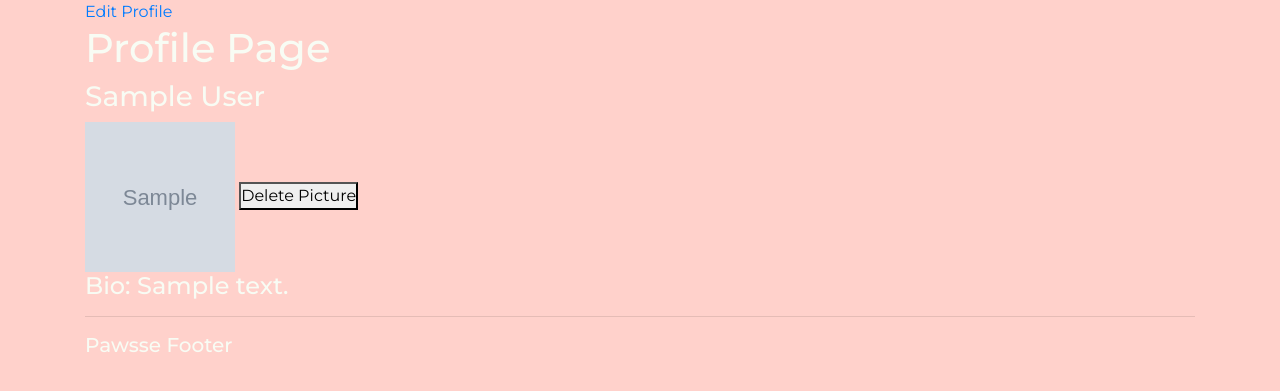
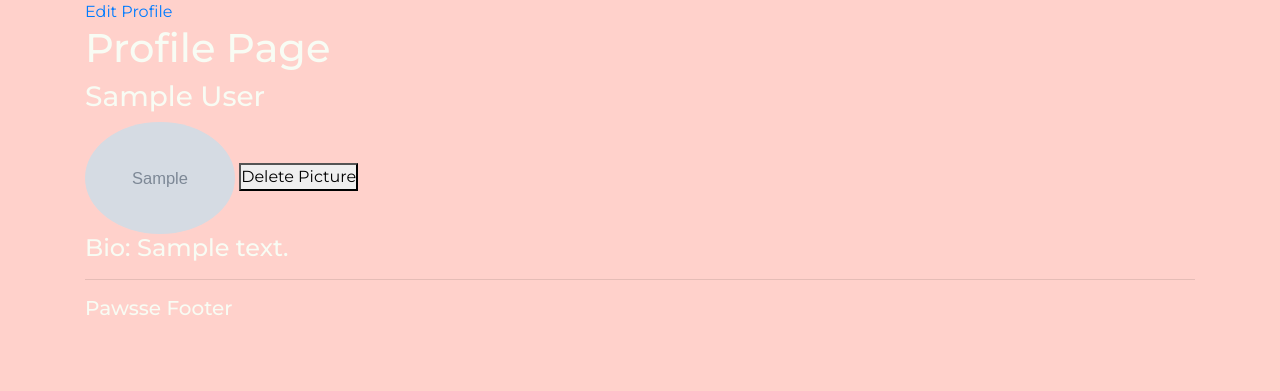
Before and after one commit to DanielSWaite190/Capstone-instagram_clone, a Django app: page /profile/1/ in a window 1280 px wide. Shown: the part 56-447 px from the top of the page. Run offline with Django 3.2, Linux system fonts and the light colour scheme; a user stored in the database is signed in; tables that the repository leaves empty hold one stand-in row (values such as "Sample post"); grey boxes marked "Sample" are stand-in pictures; some libraries are stand-ins or nearby versions.

Commit message:
Added related_name to imageModel. Added classes to profile pic.

```diff
--- a/post_app/models.py
+++ b/post_app/models.py
@@ -6,6 +6,7 @@ class ImageModel(models.Model):
     caption = models.CharField(max_length=50, blank=True, null=True)
     author = models.ForeignKey(
         "instaUser_app.Profile",
+        related_name="author",
         on_delete=models.CASCADE
     )  # A
     capture_location = models.CharField(max_length=100, blank=True, null=True)
--- a/templates/profile.html
+++ b/templates/profile.html
@@ -7,7 +7,7 @@
 {{message}}
 <h3>{{request.user.display_name}}</h3> <!-- dsw -->
 {% if profile.profile_pic %}
-    <img src="{{profile.profile_pic.url}}" alt='{{profile.display_name}} profile pic' width='150px' height="150px">
+    <img class="img-fluid rounded-circle" src="{{profile.profile_pic.url}}" alt='{{profile.display_name}} profile pic' width='150px' height="150px">
     <a href="/delete/{{request.user.id}}"><button>Delete Picture</button></a>
     {% else %}
     <img class="img-fluid rounded-circle" src="/static/imagenes/pawsse_paw.png" alt='{{profile.display_name}} profile pic' width='150px' height="150px">
```
Also changed, not shown: media/images/filled_heart.png (added), media/images/meGustaGiphy.gif (deleted), post_app/migrations/0005_auto_20210417_0829.py (added).
